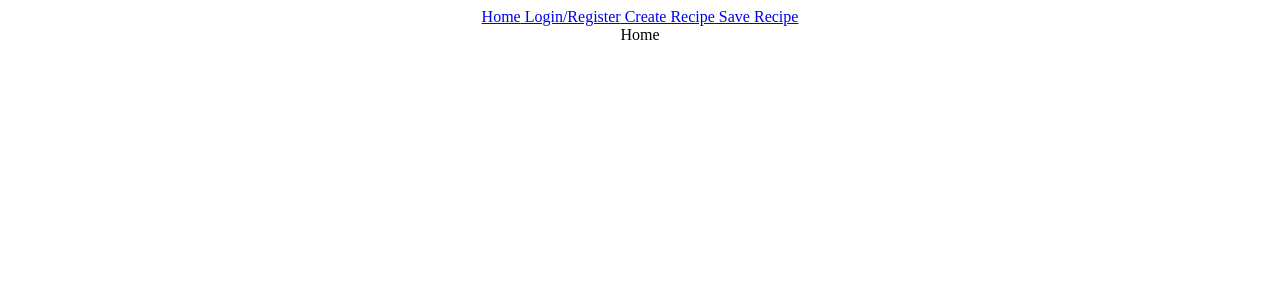
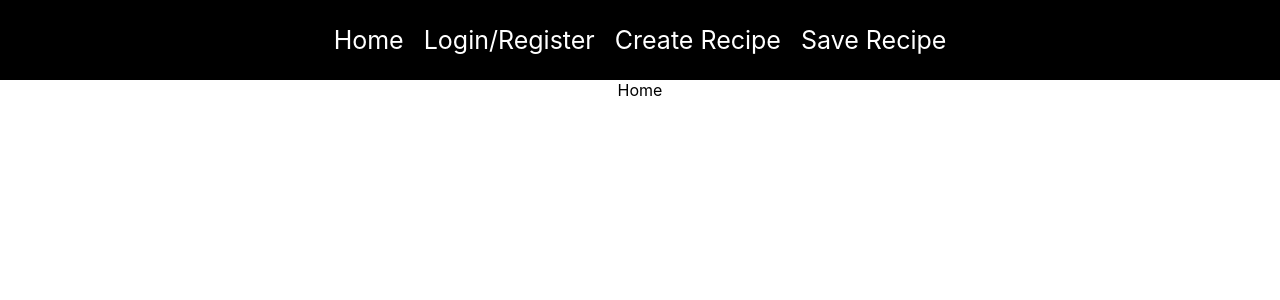
Before and after one commit to leofengg/Recipe-App, a React (Create React App) app in the folder client/: page / in a window 1280 px wide. Shown: the top 300 px of the page. Built offline with nearby package versions, Linux system fonts and the light colour scheme.

Commit message:
added css to navbar

```diff
--- a/client/src/App.css
+++ b/client/src/App.css
@@ -1,38 +1,117 @@
 .App {
-  text-align: center;
+  display: flex;
+  flex-direction: column;
+  justify-content: center;
+  align-items: center;
+  font-family: -apple-system, BlinkMacSystemFont, "Segoe UI", Roboto, Oxygen,
+    Ubuntu, Cantarell, "Open Sans", "Helvetica Neue", sans-serif;
 }
 
-.App-logo {
-  height: 40vmin;
-  pointer-events: none;
+body {
+  margin: 0;
+  padding: 0;
 }
 
-@media (prefers-reduced-motion: no-preference) {
-  .App-logo {
-    animation: App-logo-spin infinite 20s linear;
-  }
+.auth {
+  display: flex;
+  justify-content: center;
+  align-items: center;
+  height: 100vh;
+  background-color: #f2f2f2;
 }
 
-.App-header {
-  background-color: #282c34;
-  min-height: 100vh;
+.auth-container {
   display: flex;
   flex-direction: column;
+  justify-content: center;
   align-items: center;
-  justify-content: center;
-  font-size: calc(10px + 2vmin);
-  color: white;
+  padding: 20px;
+  background-color: white;
+  border-radius: 5px;
+  box-shadow: 0 0 5px rgba(0, 0, 0, 0.1);
+  margin: 20px;
+  width: 400px;
 }
 
-.App-link {
-  color: #61dafb;
+.form-group {
+  display: flex;
+  flex-direction: column;
+  margin-bottom: 20px;
 }
 
-@keyframes App-logo-spin {
-  from {
-    transform: rotate(0deg);
-  }
-  to {
-    transform: rotate(360deg);
-  }
+label {
+  font-weight: bold;
+  margin-bottom: 5px;
 }
+
+input {
+  padding: 10px;
+  font-size: 16px;
+  border-radius: 5px;
+}
+
+.navbar {
+  margin: 0;
+  width: 100%;
+  height: 80px;
+  background-color: black;
+  display: flex;
+  justify-content: center;
+  align-items: center;
+  color: white;
+  text-decoration: none;
+}
+
+a {
+  color: white;
+  text-decoration: none;
+  margin: 10px;
+  font-size: 25px;
+}
+
+.create-recipe {
+  display: flex;
+  flex-direction: column;
+  justify-content: center;
+  align-items: center;
+  padding: 20px;
+  background-color: white;
+  border-radius: 5px;
+  box-shadow: 0 0 5px rgba(0, 0, 0, 0.1);
+  margin: 20px;
+  width: 400px;
+}
+.create-recipe form {
+  display: flex;
+  flex-direction: column;
+}
+ul {
+  list-style: none;
+  padding: 0;
+  margin: 0;
+}
+
+li {
+  border: 1px solid black;
+  padding: 10px;
+  margin-bottom: 10px;
+}
+
+h2 {
+  margin-top: 0;
+}
+
+img {
+  max-width: 100%;
+  height: auto;
+  margin-bottom: 10px;
+}
+
+img {
+  width: 400px;
+}
+
+p {
+  max-width: 400px;
+  font-size: 12px;
+}
```
